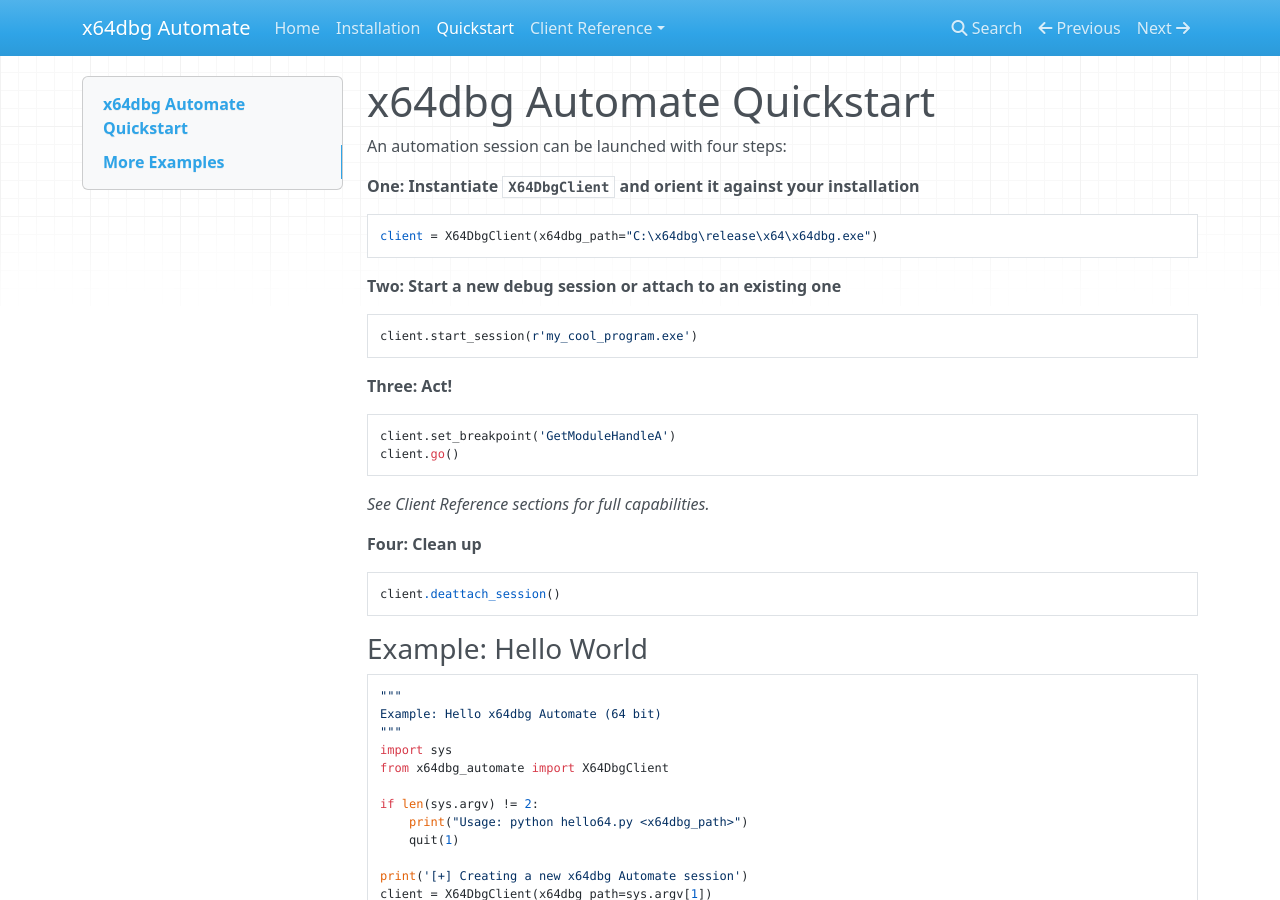
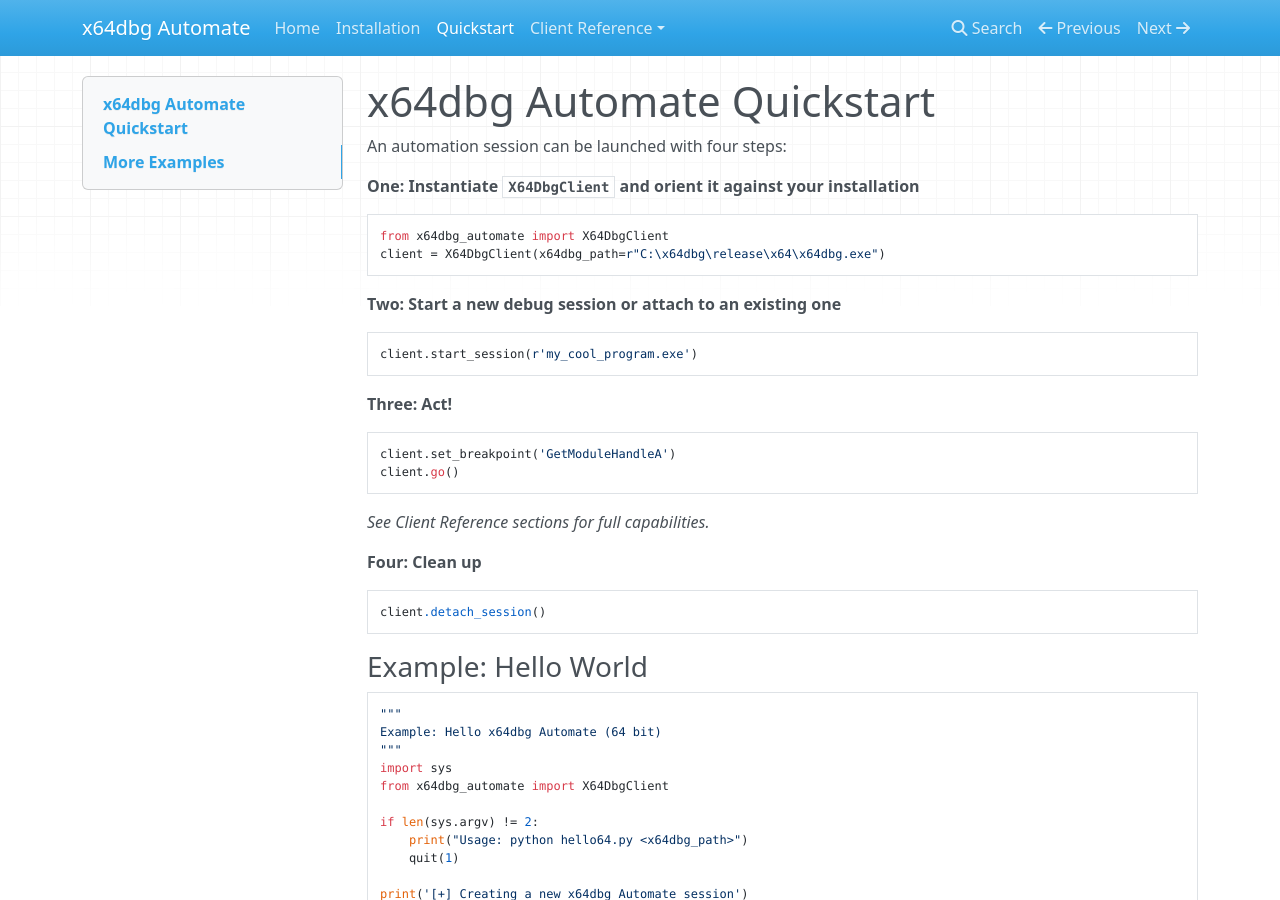
Before and after one commit to dariushoule/x64dbg-automate-pyclient, an MkDocs documentation site: the page built from docs/quickstart.md, in a window 1280 px wide and 900 px high. Built offline with MkDocs 1.6.1, drawn with Linux system fonts in a browser that asks for light colours; nearby versions of some CDN libraries.

Commit message:
small typo fixes

````diff
--- a/docs/quickstart.md
+++ b/docs/quickstart.md
@@ -4,7 +4,8 @@
 
 **One: Instantiate `X64DbgClient` and orient it against your installation**
 ```
-client = X64DbgClient(x64dbg_path="C:\x64dbg\release\x64\x64dbg.exe")
+from x64dbg_automate import X64DbgClient
+client = X64DbgClient(x64dbg_path=r"C:\x64dbg\release\x64\x64dbg.exe")
 ```
 
 **Two: Start a new debug session or attach to an existing one**
@@ -23,7 +24,7 @@
 **Four: Clean up**
 
 ```
-client.deattach_session()
+client.detach_session()
 ```
 
 ### Example: Hello World
````
Also changed, not shown: docs/installation.md (+2 -0 lines).
